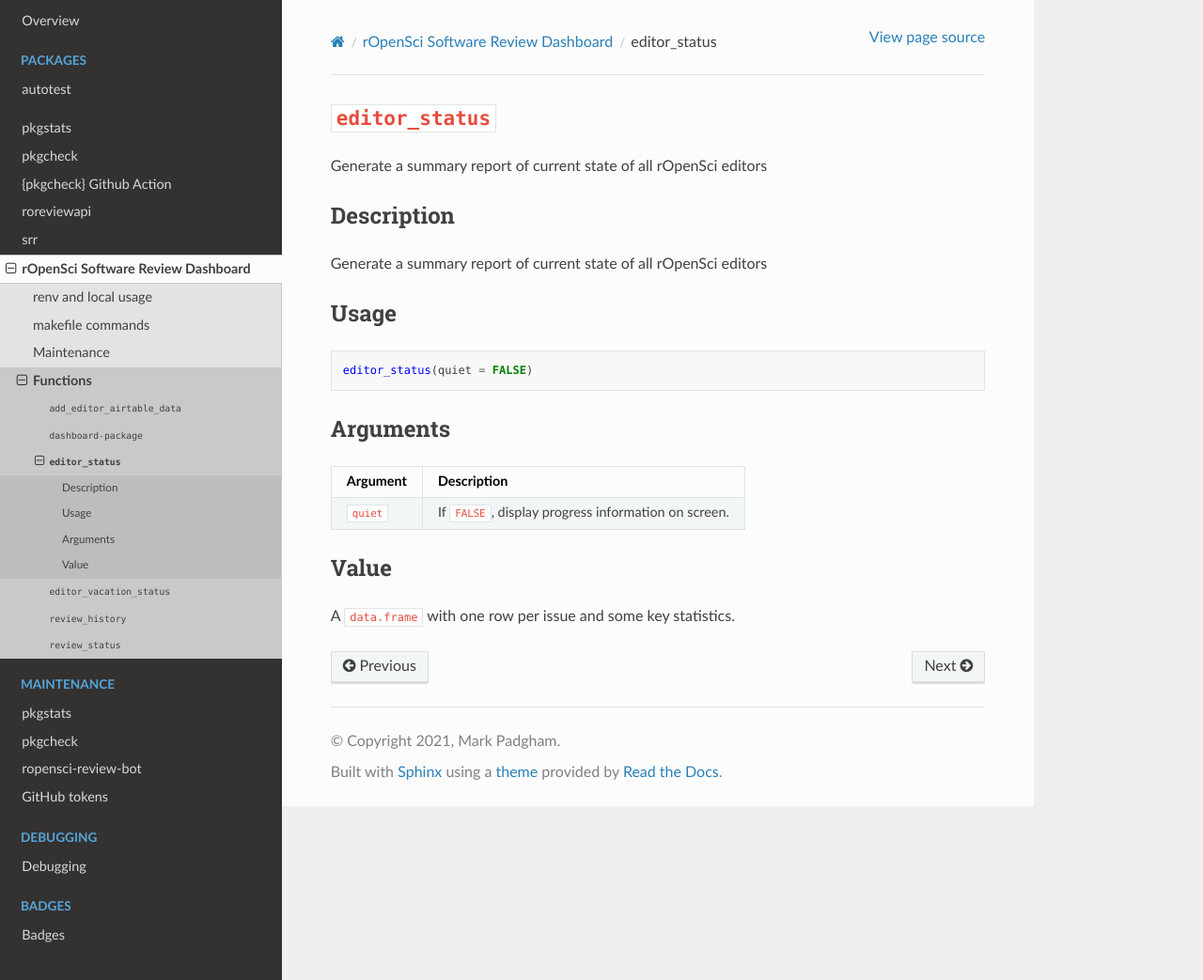
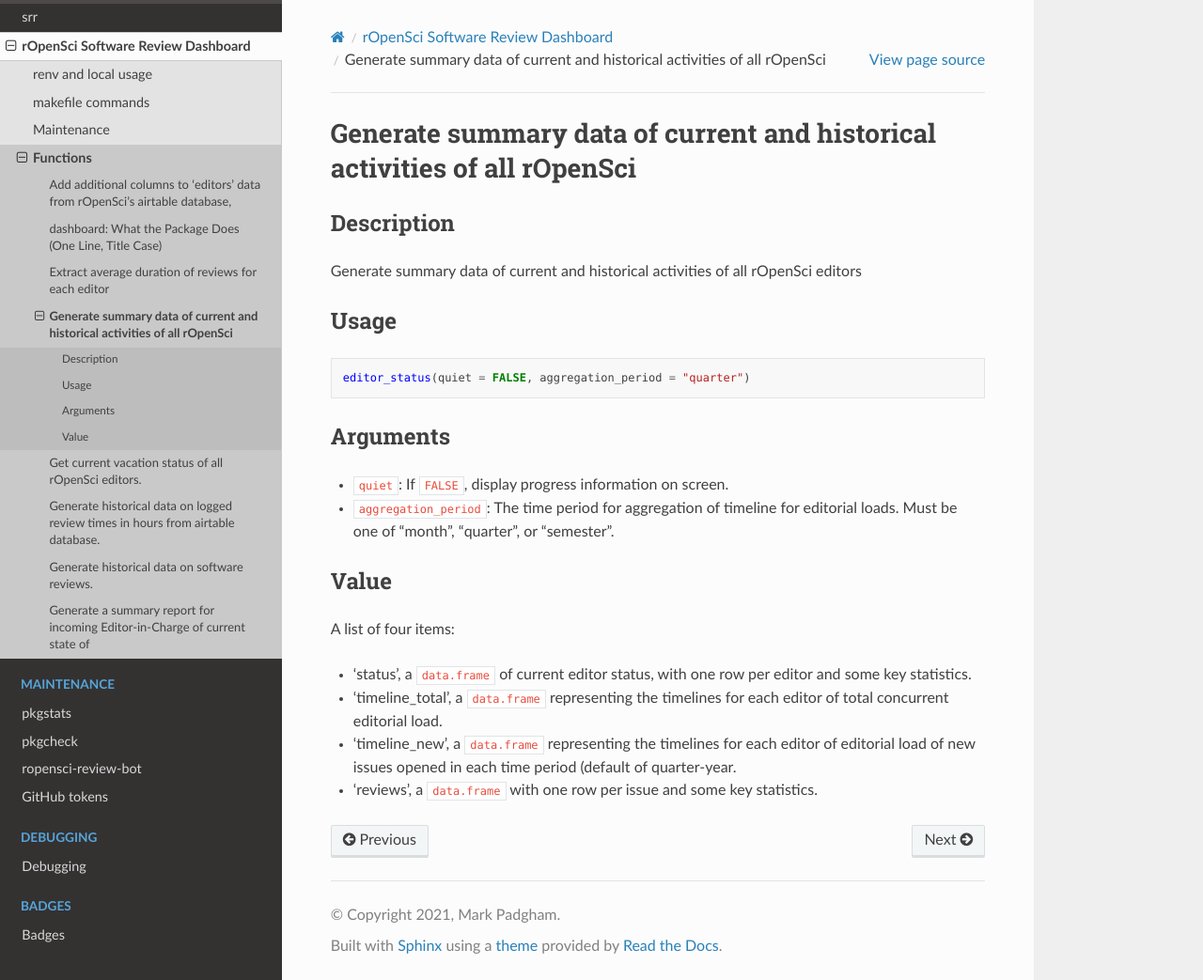
Before and after one commit to ropensci-review-tools/ropensci-review-tools, a Sphinx documentation site: the page built from docs/dashboard/functions/editor_status.md, in a window 1280 px wide and 1043 px high. Shown: the whole window at 94% size. Built offline with Sphinx 7.4.7 and the Read the Docs theme 3.1.0, drawn with Linux system fonts in a browser that asks for light colours; pages that are not in the unit, such as notebooks, are missing from menus.

Commit message:
update dashboard man entries

````diff
--- a/docs/dashboard/functions/editor_status.md
+++ b/docs/dashboard/functions/editor_status.md
@@ -1,27 +1,32 @@
-# `editor_status`
-
-Generate a summary report of current state of all rOpenSci editors
-
+# Generate summary data of current and historical activities of all rOpenSci
 
 ## Description
 
-Generate a summary report of current state of all rOpenSci editors
-
+Generate summary data of current and historical activities of all rOpenSci
+editors
 
 ## Usage
 
 ```r
-editor_status(quiet = FALSE)
+editor_status(quiet = FALSE, aggregation_period = "quarter")
 ```
-
 
 ## Arguments
 
-Argument      |Description
-------------- |----------------
-`quiet`     |     If `FALSE`, display progress information on screen.
-
+* `quiet`: If `FALSE`, display progress information on screen.
+* `aggregation_period`: The time period for aggregation of timeline for
+editorial loads. Must be one of "month", "quarter", or "semester".
 
 ## Value
 
-A `data.frame` with one row per issue and some key statistics.
+A list of four items:
+
+* 'status', a `data.frame` of current editor status, with one row per
+editor and some key statistics.
+* 'timeline_total', a `data.frame` representing the timelines for each
+editor of total concurrent editorial load.
+* 'timeline_new', a `data.frame` representing the timelines for each
+editor of editorial load of new issues opened in each time period (default of
+quarter-year.
+* 'reviews', a `data.frame` with one row per issue and some key
+statistics.
````
Also changed, not shown: docs/dashboard/functions/add_editor_airtable_data.md (+7 -12 lines), docs/dashboard/functions/dashboard-package.md (+7 -9 lines), docs/dashboard/functions/ed_rev_durations.md (added, +22 -0 lines), docs/dashboard/functions/editor_vacation_status.md (+9 -8 lines), docs/dashboard/functions/rev_hours_airtable.md (added, +15 -0 lines), docs/dashboard/functions/review_history.md (+5 -13 lines), docs/dashboard/functions/review_status.md (+7 -14 lines).
